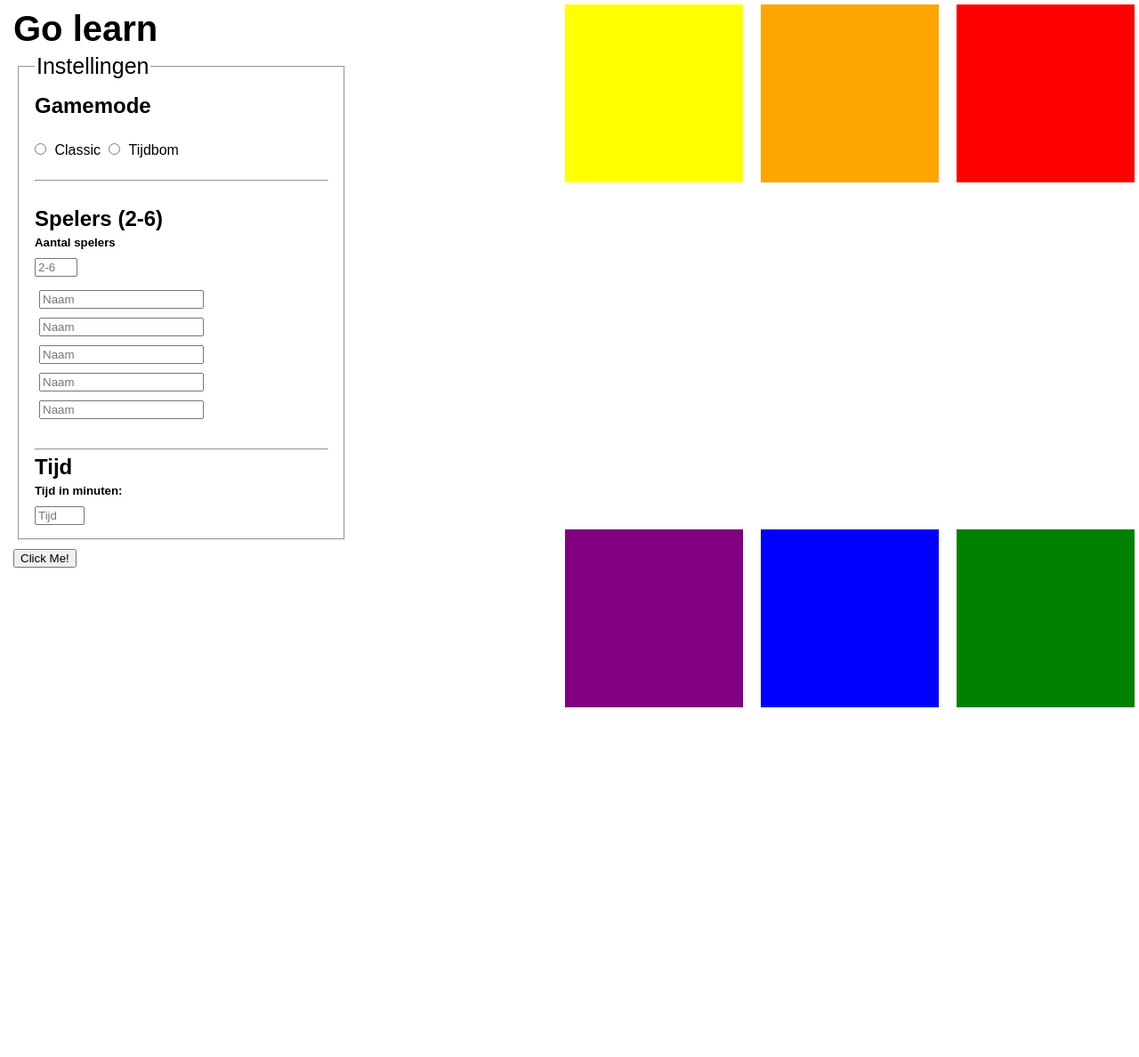
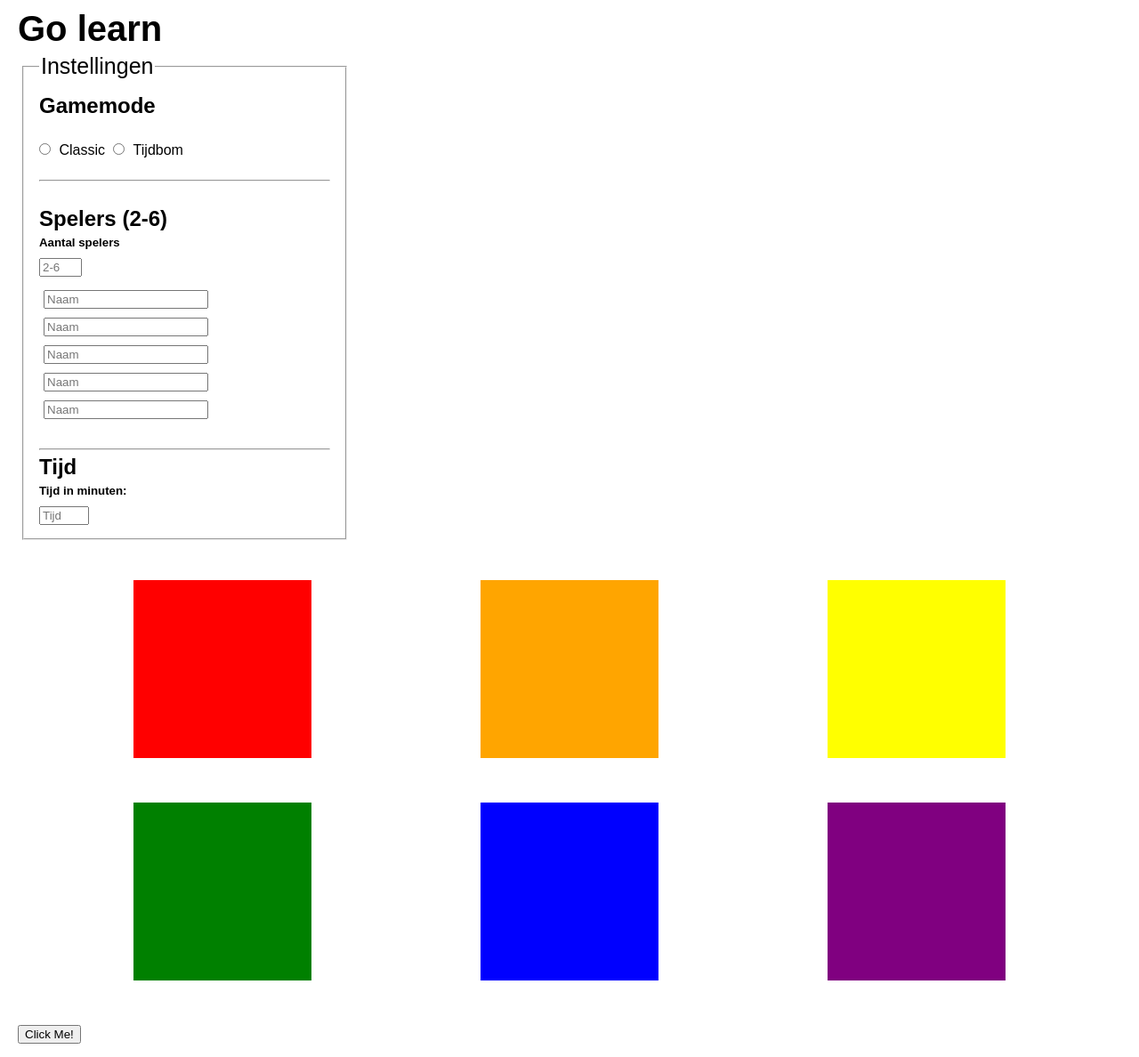
Before and after one commit to timschachtschabel/TicTacBoom, a PHP site: page / in a window 1280 px wide. Shown: the whole page at 89% size. Before the commit the page ends 800 px from the top, so only its background shows below. Run offline with PHP 8.4, Linux system fonts and the light colour scheme.

Commit message:
Added players to flexbox
Different layout

```diff
--- a/Website/css.css
+++ b/Website/css.css
@@ -20,51 +20,65 @@ form{
 .spelers{
     padding-right:60px;
 }
+
+.spelers-row-1 {
+    margin: 40px;
+}
+
+.spelers-row-2 {
+    margin: 40px;
+}
+
 #speler1{
-    position: fixed;
+    /* position: fixed;
     top:0;
-    right:0;
+    right:0; */
     background-color: red;
     width: 200px;
     height: 200px;
 }
 #speler2{
-    position: fixed;
+    /* position: fixed;
     top:0;
-    right:220px;
+    right:220px; */
     background-color: orange;
     width: 200px;
     height: 200px;
 }
 #speler3{
-    position: fixed;
+    /* position: fixed;
     top:0;
-    right:440px;
+    right:440px; */
     background-color: yellow;
     width: 200px;
     height: 200px;
 }
 #speler4{
-    position: fixed;
+    /* position: fixed;
     bottom: 0;
-    right:0;
+    right:0; */
     background-color: green;
     width: 200px;
     height: 200px;
 }
 #speler5{
-    position: fixed;
+    /* position: fixed;
     bottom: 0;
-    right:220px;
+    right:220px; */
     background-color: blue;
     width: 200px;
     height: 200px;
 }
 #speler6{
-    position: fixed;
+    /* position: fixed;
     bottom: 0;
-    right:440px;
+    right:440px; */
     background-color: purple;
     width: 200px;
     height: 200px;
 }
+
+.flex {
+    display: flex;
+    justify-content: space-around;
+}
--- a/Website/index.html
+++ b/Website/index.html
@@ -4,6 +4,8 @@
 <title>Go Learn</title>
 </head>
 <body>
+
+<div class="container">
 
     <h1 id ="titel">Go learn</h1>
 
@@ -41,10 +43,14 @@
 
         </fieldset>
     </form>
-   <div class="spelers">
+
+    <div class="spelers-row-1 flex">
         <div id="speler1"></div>
         <div id="speler2"></div>
         <div id="speler3"></div>
+    </div>
+
+    <div class="spelers-row-2 flex">
         <div id="speler4"></div>
         <div id="speler5"></div>
         <div id="speler6"></div>
@@ -52,5 +58,7 @@
 
     <button type="button" onclick="start()" >Click Me!</button>
 
+</div>
+
 </body>
 </html>
```
Lines whose indentation alone changed are shown as unchanged.
